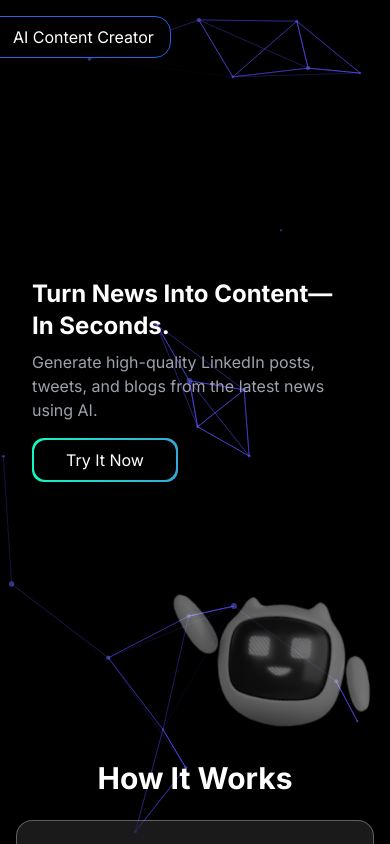
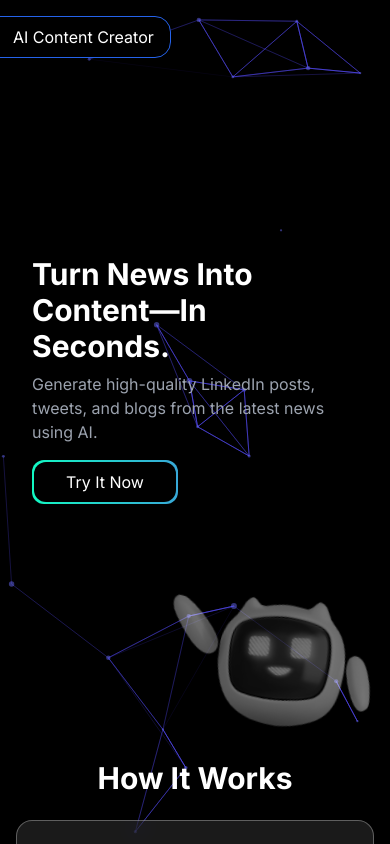
Before and after one commit to LostBoy143/rss-feed-AI-content-creator-, a Next.js app in the folder rss-feed-content-creator-main/: page / in a window 390 px wide. Built offline with nearby package versions, Linux system fonts and the light colour scheme.

Commit message:
changed font-sizes

```diff
--- a/rss-feed-content-creator-main/src/app/components/HeroSection.js
+++ b/rss-feed-content-creator-main/src/app/components/HeroSection.js
@@ -11,7 +11,7 @@ const HeroSection = () => {
           id="text-content"
           className="sm:-mt-10 flex flex-col gap-2 "
         >
-          <h1 className="sm:text-5xl text-2xl font-bold">
+          <h1 className="sm:text-5xl text-3xl font-bold">
             Turn News Into Content—In Seconds.
           </h1>
           <h2 className="text-gray-400 ">
```
